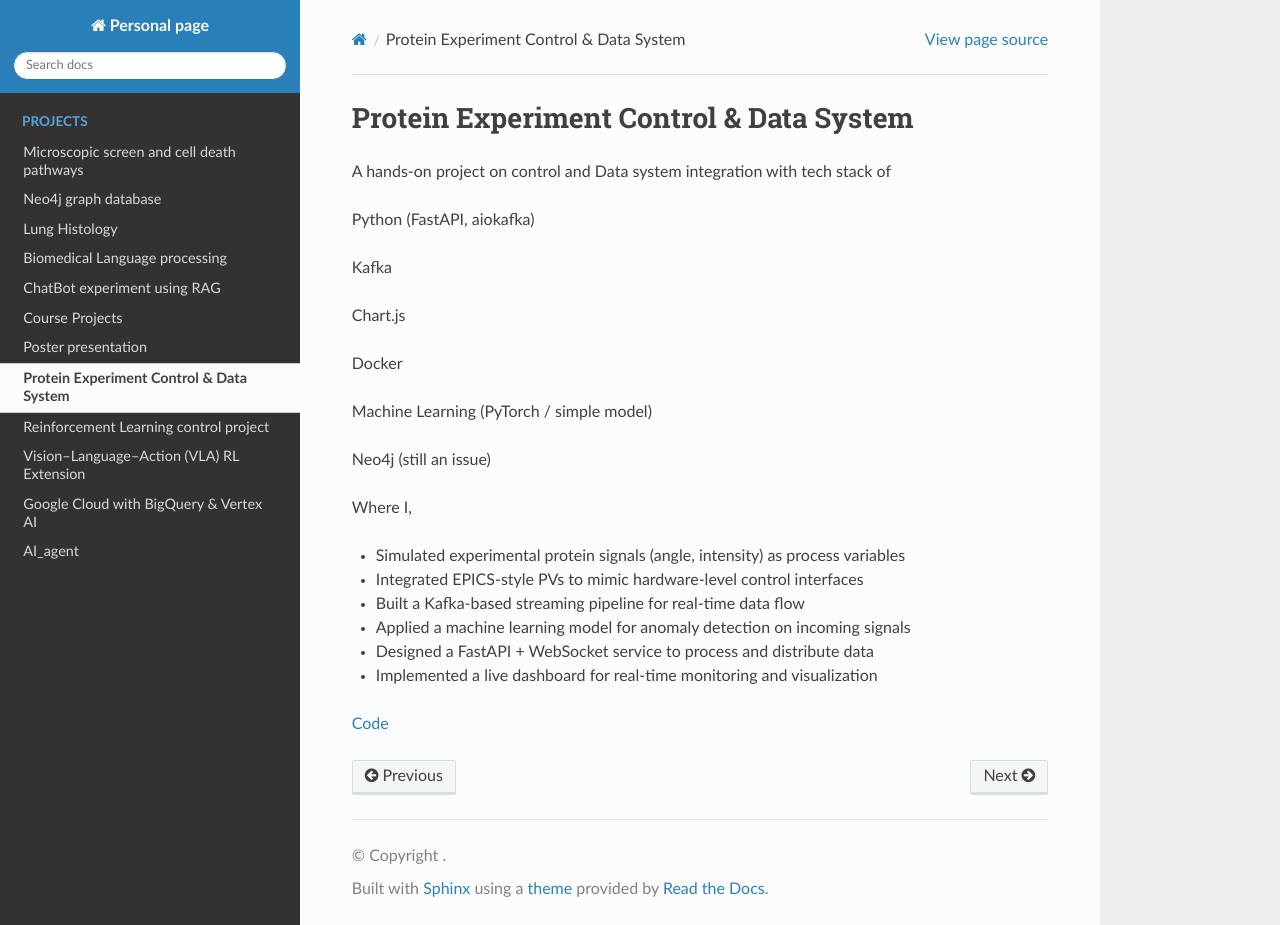
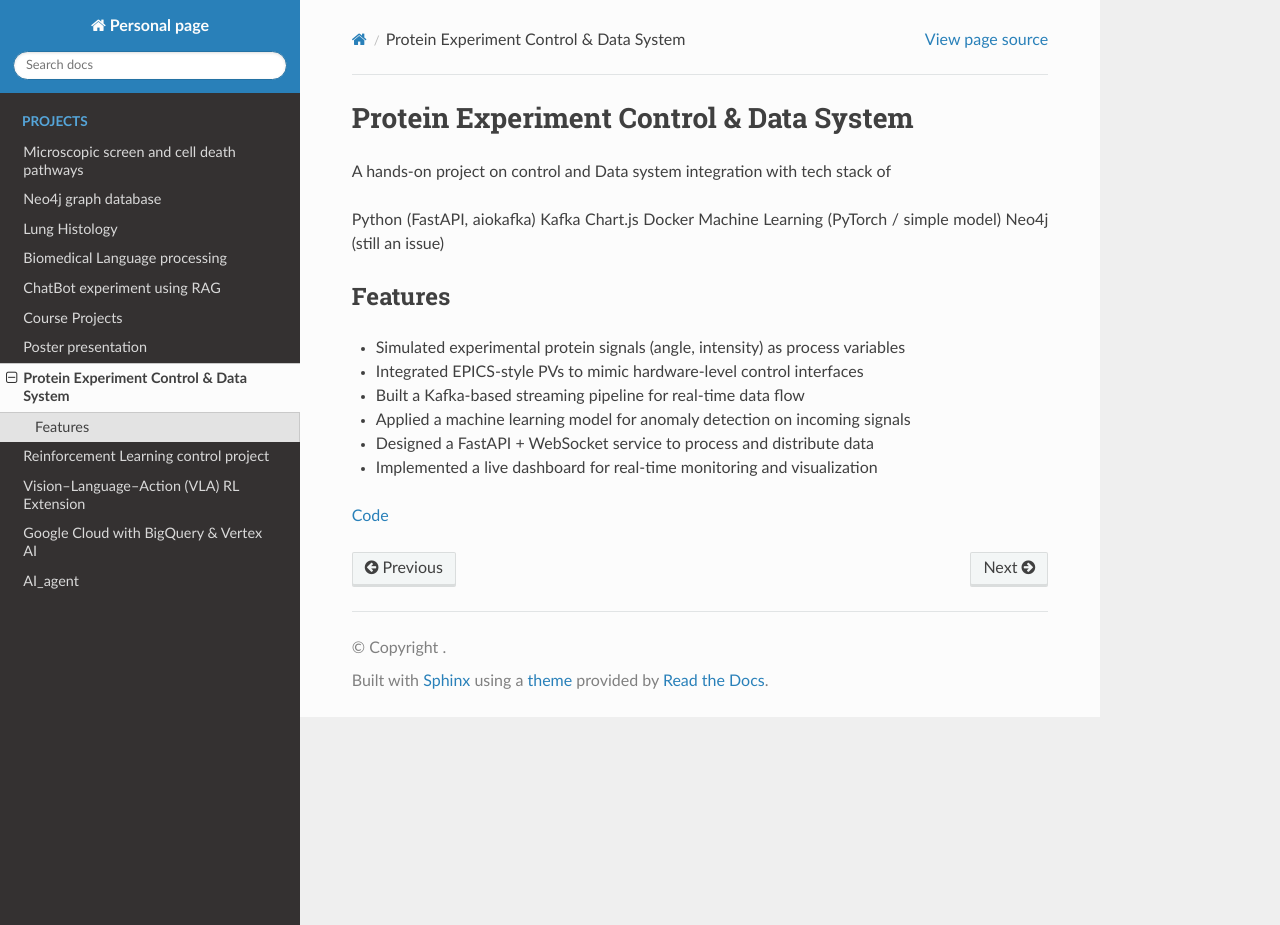
Before and after one commit to SalmaKazemiRashed/ImSalmaKRashed, a Sphinx documentation site: the page built from doc/Protein-Exp-Control-Data-system.md, in a window 1280 px wide and 925 px high. Built offline with Sphinx 7.4.7 and the Read the Docs theme 3.1.0, drawn with Linux system fonts in a browser that asks for light colours.

Commit message:
Update Protein-Exp-Control-Data-system.md

```diff
--- a/doc/Protein-Exp-Control-Data-system.md
+++ b/doc/Protein-Exp-Control-Data-system.md
@@ -3,19 +3,13 @@ Protein Experiment Control & Data System
 A hands-on project on control and Data system integration with tech stack of
 
 Python (FastAPI, aiokafka)
-
 Kafka
-
 Chart.js
-
 Docker
-
 Machine Learning (PyTorch / simple model)
-
 Neo4j (still an issue)
 
-Where I,
-
+### Features
 - Simulated experimental protein signals (angle, intensity) as process variables
 
 - Integrated EPICS-style PVs to mimic hardware-level control interfaces
```
